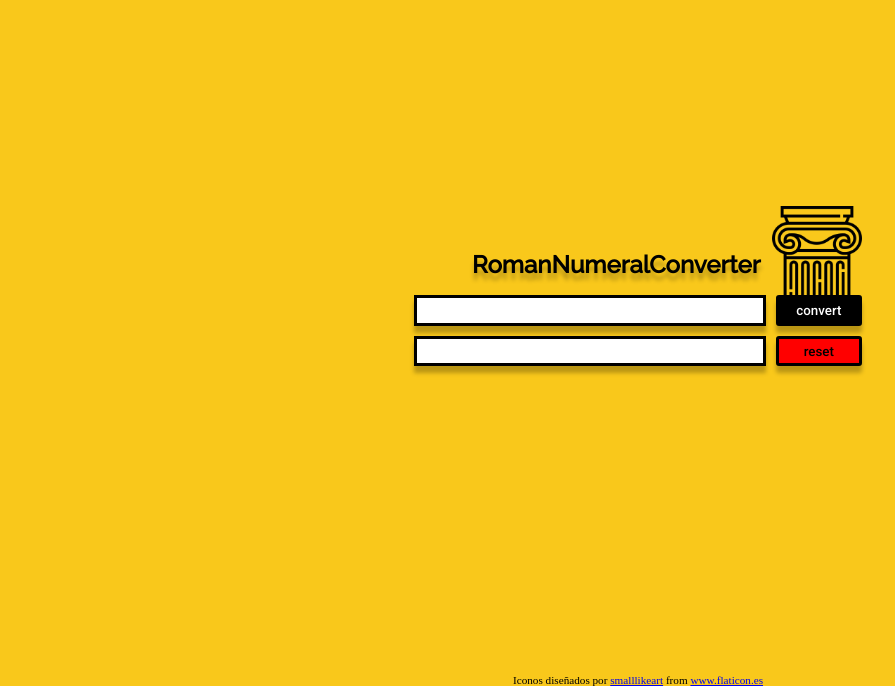
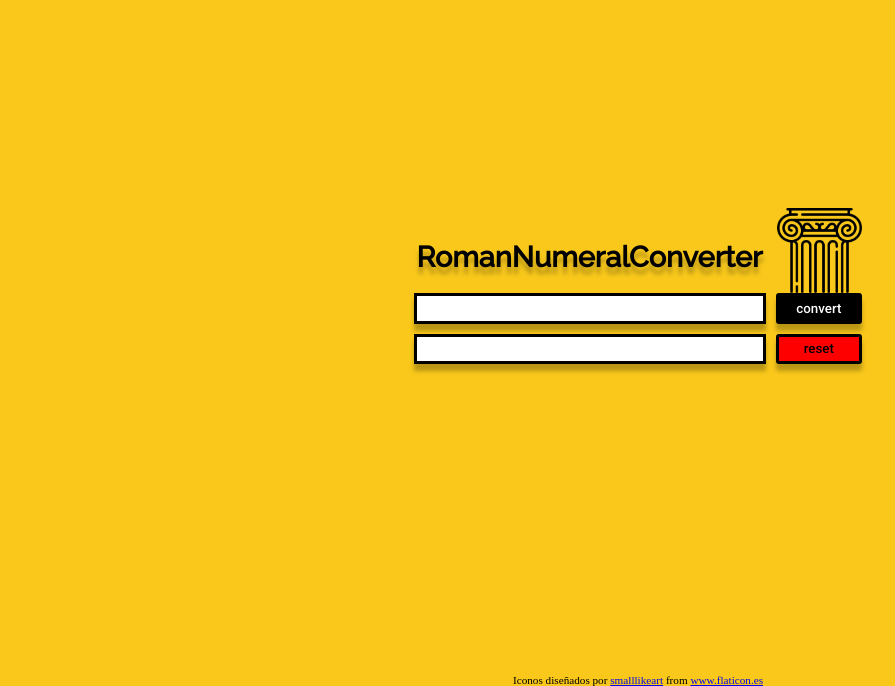
Before and after one commit to VZAlvaro23/roman-numeral-converter, a plain HTML site: page index.html in a window 1280 px wide. Shown: the part 114-800 px from the top of the page, without its empty margins (2-897 px from the left). Drawn offline with Linux system fonts and the light colour scheme.

Commit message:
Version 3.0

```diff
--- a/css/styles.css
+++ b/css/styles.css
@@ -17,7 +17,7 @@ body {
 h1 {
     display: inline;
     margin-right: 0.5em;
-    font-size: 1.5rem;
+    font-size: 1.8em;
     font-family: 'Raleway', sans-serif;
     text-shadow: 0 7px 4px rgba(0, 0, 0, 0.25);
     align-self: flex-end;
@@ -58,7 +58,7 @@ input[type='number'] {
 
 
 img {
-    width: 20%;
+    width: 19%;
 }
 
 .container {
--- a/index.html
+++ b/index.html
@@ -21,7 +21,7 @@
     <div class="container" id="container">
         <div id="titleImage">
             <h1 id="title" class="titleImage">RomanNumeralConverter</h1>
-            <img src="img/columna-griega.png">
+            <img src="img/column.png">
         </div>
         <div id="convert">
             <input type="number" id="userInput" class="userInput">
```
Also changed, not shown: img/column.png (added).
